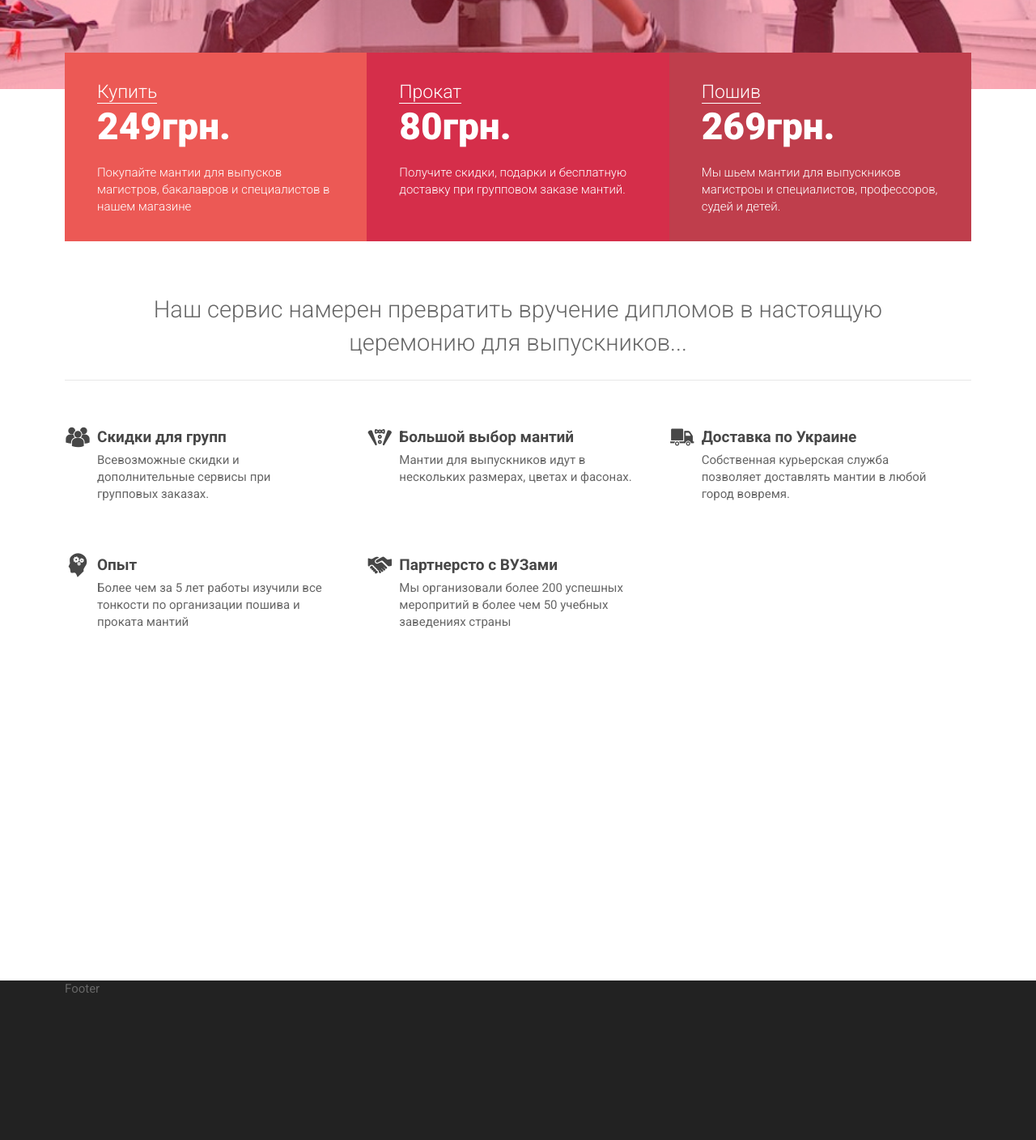
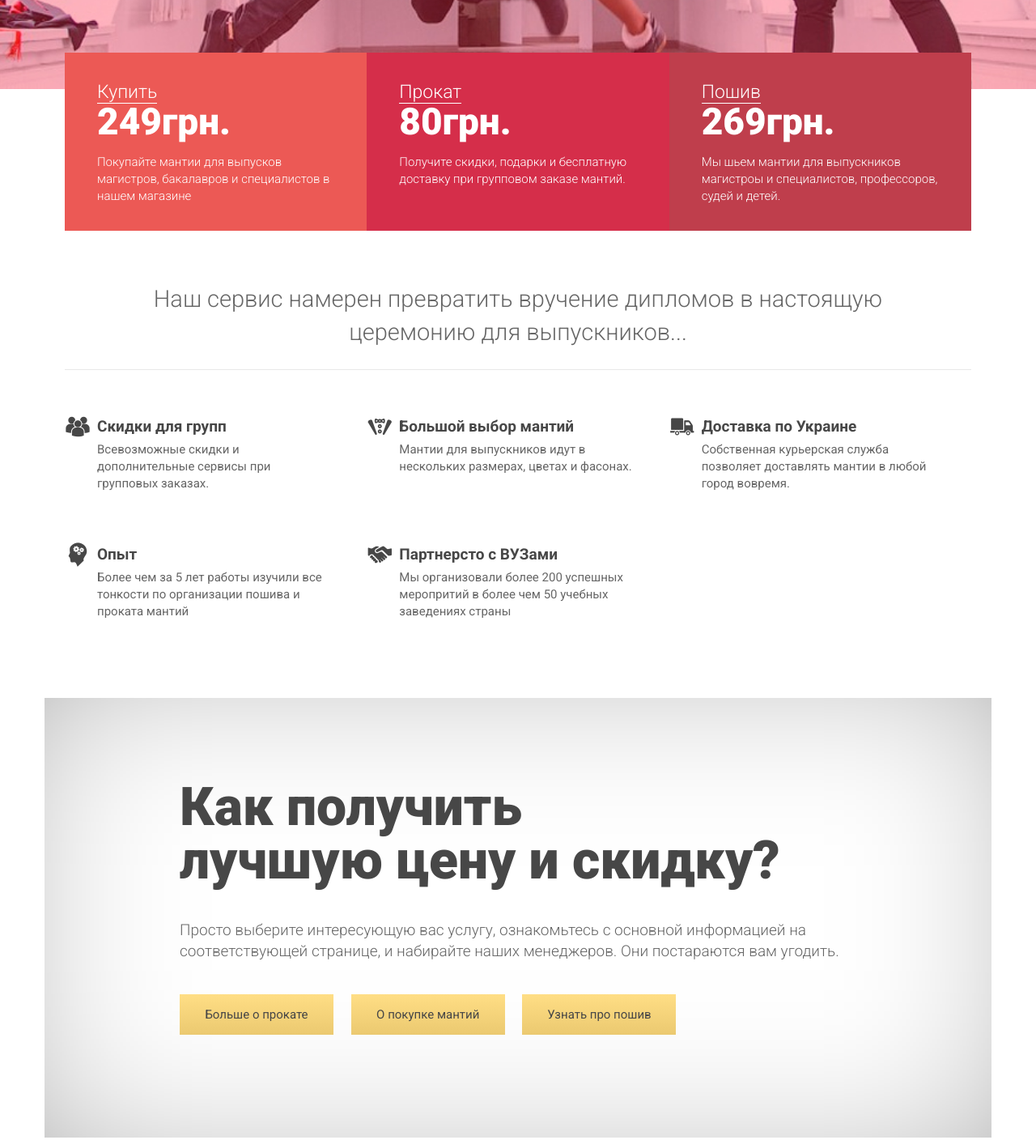
Before and after one commit to hubet/Akadem, a plain HTML site: page index.html in a window 1280 px wide. Shown: the part 700-2108 px from the top of the page at 81% size. Drawn offline with nearby package versions, Linux system fonts and the light colour scheme; files whose address does not match are found by name.

Commit message:
Refactoring home + Important block

```diff
--- a/index.html
+++ b/index.html
@@ -77,7 +77,6 @@
 
 		<!-- Promo block -->
 		<div class="container promo-block promo-block-minus-margin">
-
 			<div class="promo-cell promo-cell1">
 				<a href='' class='link-to-page' >Купить</a>
 				<span class='price'>249грн.</span>
@@ -93,7 +92,6 @@
 				<span class='price'>269грн.</span>
 				<p>Мы шьем мантии для выпускников магистроы и специалистов, профессоров, судей и детей.</p>
 			</div>
-
 		</div>
 		<!-- End Promo Block -->
 
@@ -109,7 +107,7 @@
 		<!-- End Welcome Message Block -->
 
 
-
+		<!-- Services block -->
 		<div class="container services-block">
 
 			<div class="row">
@@ -154,6 +152,25 @@
 			</div>
 
 		</div>
+		<!-- End Services block -->
+
+
+		<div class="container important-block">
+			<div class="row">
+				<div class="important-block-padding">
+					<h2 class="important-block-header"><span>Как получить </span>лучшую цену и скидку?</h2>
+					<p>
+						Просто выберите интересующую вас услугу, ознакомьтесь с основной информацией на соответствующей странице, и набирайте наших менеджеров. Они постараются вам угодить.
+					</p>
+					<div class="buttons-set">
+						<a href='#' class="button button-action button-mobile">Больше о прокате</a>
+						<a href='#' class="button button-action button-mobile">О покупке мантий</a>
+						<a href='#' class="button button-action button-mobile">Узнать про пошив</a>
+					</div>
+				</div>
+			</div>
+		</div>
+
 
 
 	</div>
--- a/scss/_typography.scss
+++ b/scss/_typography.scss
@@ -32,6 +32,13 @@
   font-size:   $xlarge-font-size;
   line-height: $xlarge-line-height;
 }
+
+@mixin xxlarge-font-size() {
+  font-size:   $xxlarge-font-size;
+  line-height: $xxlarge-line-height;
+}
+
+
 
 
 
--- a/scss/_variables.scss
+++ b/scss/_variables.scss
@@ -10,9 +10,9 @@ $color-space-black:     #222222;
 
 // ---------------------------------------------------------------
 // Colours
-$color-rose:             #d52e4a;
-$color-carrot:           #ec5955;
-$color-vine:             #bf3e4c;
+$color-rose:            #d52e4a;
+$color-carrot:          #ec5955;
+$color-vine:            #bf3e4c;
 
 // ---------------------------------------------------------------
 // Additional
@@ -37,8 +37,9 @@ $normal-font-size:      15px;  $normal-line-height:    21px;
 $xnormal-font-size:     19px;  $xnormal-line-height:   26px;
 $big-font-size:         23px;  $big-line-height:       33px;
 $xbig-font-size:        29px;  $xbig-line-height:      41px;
-$large-font-size:       37px;  $large-line-height:     51px;
-$xlarge-font-size:      46px;  $xlarge-line-height:    63px;
+$large-font-size:       37px;  $large-line-height:     45px;
+$xlarge-font-size:      46px;  $xlarge-line-height:    50px;
+$xxlarge-font-size:     66px;  $xxlarge-line-height:   66px; // ???
 
 @import url(https://fonts.googleapis.com/css?family=Roboto:400,300,700,900&subset=latin,cyrillic-ext,cyrillic);
 $base-font-family:      'Roboto', Helvetica, Arial, sans-serif;
--- /dev/null
+++ b/scss/atoms/_buttons.scss
@@ -0,0 +1,47 @@
+// General button class
+.button, a.button, a.button:active, a.button:visited{
+  display: inline-block;
+  line-height: 50px;
+  -webkit-appearance: none;
+  border: 0;
+  cursor: pointer;
+  vertical-align: top;
+  overflow: hidden;
+  position: relative;
+  text-align: center;
+  text-decoration: none;
+  @include transition(color .2s ease);
+  min-width: 190px;
+  padding: 0 $small-layout-margin;
+  word-spacing: normal;
+  margin: 0 0 $small-layout-margin 0;
+}
+
+.button-mobile{
+  @include tablet-portrait-and-below{
+    width: 100%;
+  }
+}
+
+
+
+// Action button
+.button-action, a.button-action, a.button-action:active, a.button-action:visited{
+  color: $color-dust-gray;
+  background: #ffde85;
+  background: -moz-linear-gradient(top,  #ffde85 0%, #ebc970 100%);
+  background: -webkit-gradient(linear, left top, left bottom, color-stop(0%,#ffde85), color-stop(100%,#ebc970));
+  background: -webkit-linear-gradient(top,  #ffde85 0%,#ebc970 100%);
+  background: -o-linear-gradient(top,  #ffde85 0%,#ebc970 100%);
+  background: -ms-linear-gradient(top,  #ffde85 0%,#ebc970 100%);
+  background: linear-gradient(to bottom,  #ffde85 0%,#ebc970 100%);
+  filter: progid:DXImageTransform.Microsoft.gradient( startColorstr='#ffde85', endColorstr='#ebc970',GradientType=0 );
+}
+
+.button-action:hover, a.button-action:hover{ background: #ffde85; }
+
+
+// Buttons set
+.buttons-set{
+  word-spacing: 18px;
+}
--- a/scss/layout/_global_elements.scss
+++ b/scss/layout/_global_elements.scss
@@ -17,7 +17,8 @@ body{
 	height: 100%;
 	min-width: 320px;
 	color: $color-silver-grey;
-	font: #{$normal-font-size}/#{$normal-line-height} $base-font-family;
+	font-family: $base-font-family;
+	@include normal-font-size();
 }
 
 a, a:visited, a:active{
--- a/scss/main.scss
+++ b/scss/main.scss
@@ -16,8 +16,12 @@
 @import  "bootstrap/mixins/grid-framework";
 @import  "bootstrap/grid";
 
-// Components
-@import  "components/jumbotrone";
-@import  "components/promo_block";
-@import  "components/welcome_message";
-@import  "components/services_block";
+// Atoms
+@import  "atoms/buttons";
+
+// Molecules
+@import  "molecules/jumbotrone";
+@import  "molecules/promo_block";
+@import  "molecules/welcome_message";
+@import  "molecules/services_block";
+@import  "molecules/important_block";
--- /dev/null
+++ b/scss/molecules/_important_block.scss
@@ -0,0 +1,47 @@
+
+.important-block{
+	min-height: 400px;
+	margin-top: $medium-layout-margin;
+	margin-bottom: $medium-layout-margin;
+	-webkit-box-shadow: inset 0px 0px 300px -100px rgba(0,0,0,0.5);
+	-moz-box-shadow: inset 0px 0px 300px -100px rgba(0,0,0,0.5);
+	box-shadow: inset 0px 0px 300px -100px rgba(0,0,0,0.5);
+
+	@include tablet-portrait-and-below{
+		padding-left: 0px;
+		padding-right: 0px;
+	}
+
+	.important-block-padding{
+		padding: $long-layout-margin  $long-layout-margin+$main-layout-margin;
+
+		@include tablet-portrait-and-below{
+			padding: $main-layout-margin+$small-layout-margin;
+		}
+	}
+
+	.important-block-header{
+		color: $color-dust-gray;
+		font-weight: 900;
+		margin-bottom: $main-layout-margin;
+		@include xxlarge-font-size();
+		@include mobile-landscape-and-below{
+		    @include xlarge-font-size();
+		}
+
+		span{
+			display: block;
+			@include tablet-portrait-and-below{
+				display: inline;
+			}
+		}
+	}
+
+	p{
+		@include xnormal-font-size();
+		@include light-font-weight();
+		margin-bottom: $main-layout-margin;
+	}
+
+
+}
--- a/scss/components/_jumbotrone.scss
+++ b/scss/molecules/_jumbotrone.scss
@@ -12,13 +12,15 @@
 
 		h1{
 			color:#fff;
-			font-size: 66px;
-			line-height: 66px;
 			font-weight: 900;
+			@include xxlarge-font-size();
+			@include mobile-landscape-and-below{
+			    @include xlarge-font-size();
+			}
 		}
 
 		a{
-			margin: 15px 0 0 0;
+			margin: 20px 0 0 0;
 			display: inline-block;
 			color:#fff;
 			position: relative;
--- a/scss/components/_promo_block.scss
+++ b/scss/molecules/_promo_block.scss
@@ -1,8 +1,7 @@
 .promo-block{
-	color:#fff;
+	color: #fff;
 	display: table;
 	@include light-font-weight();
-
 	@include tablet-portrait-and-below{
 		display: block;
 	}
@@ -41,6 +40,9 @@
 		margin-top: -5px;
 		@include xlarge-font-size();
 		@include xbold-font-weight();
+		@include tablet-landscape-and-below{
+		    @include large-font-size();
+		}
 	}
 
 	p{
```
Also changed, not shown: css/main.css, scss/molecules/_services_block.scss (line endings or trailing spaces), scss/molecules/_welcome_message.scss (renamed from scss/components/_welcome_message.scss). Lines whose indentation alone changed are shown as unchanged.
